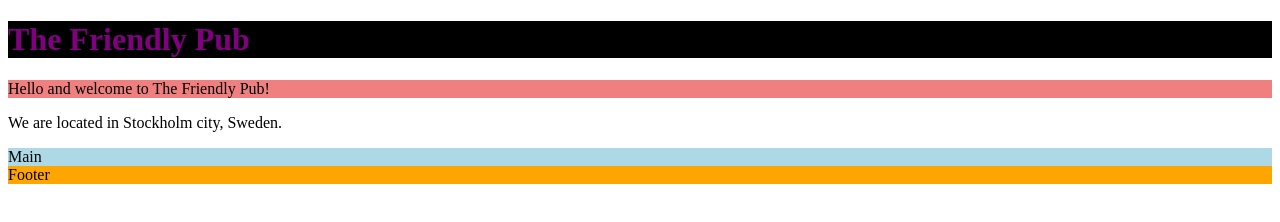
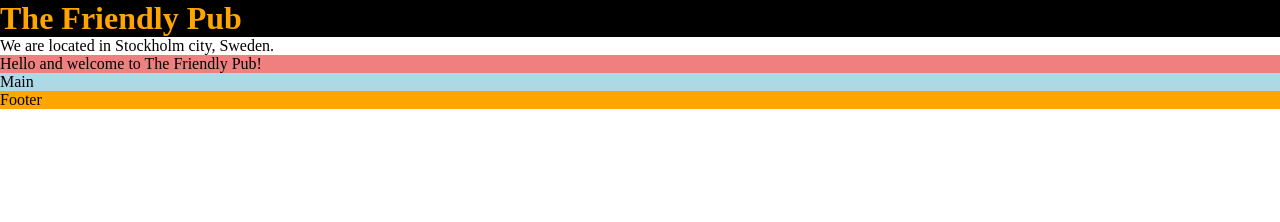
Before and after one commit to Oscar5p/Project1-The-Friendly-Pub, a plain HTML site: page index.html in a window 1280 px wide. Drawn offline with Linux system fonts and the light colour scheme; files that its build step writes are made by us from their sources.

Commit message:
added asterisk wildcard selector to css

```diff
--- a/assets/favicon/css/style.css
+++ b/assets/css/style.css
@@ -1,6 +1,19 @@
+/* Asterisk wildcard selector to override default styles added by the browser */
+*{
+    padding: 0;
+    margin: 0;
+    box-sizing: border-box;
+}
+
+
+
 h1 {
-    color: purple;
+    color: orange;
     background-color: black;
+}
+
+p {
+
 }
 
 /* Header */
--- a/index.html
+++ b/index.html
@@ -18,11 +18,12 @@
 <body>
 
     <h1>The Friendly Pub</h1>
+    <p>We are located in Stockholm city, Sweden.</p>
 
 
     <!-- Header -->
     <header>Hello and welcome to The Friendly Pub!</header>
-    <p>We are located in Stockholm city, Sweden.</p>
+
 
 
     <!-- Main content -->
```
